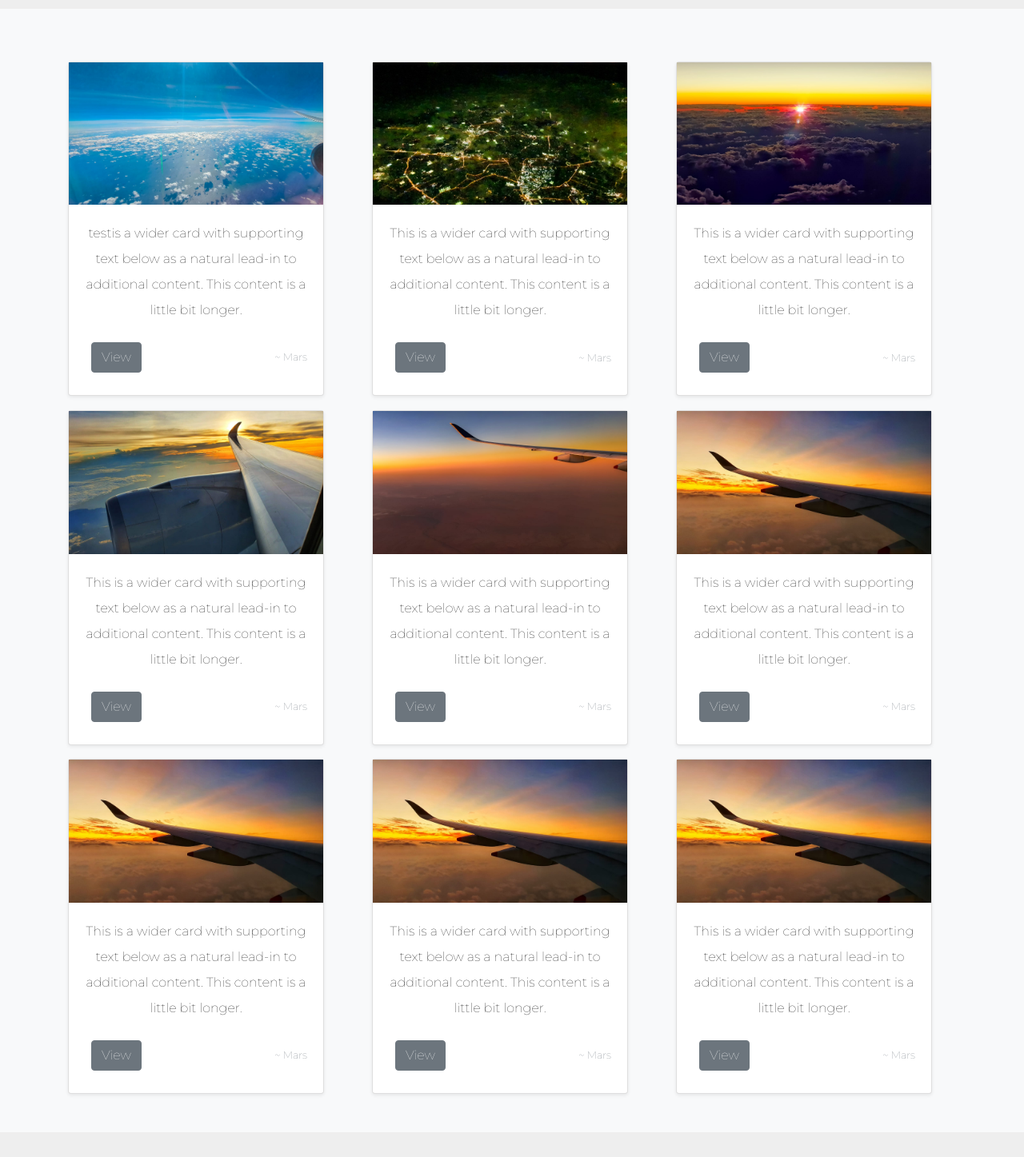
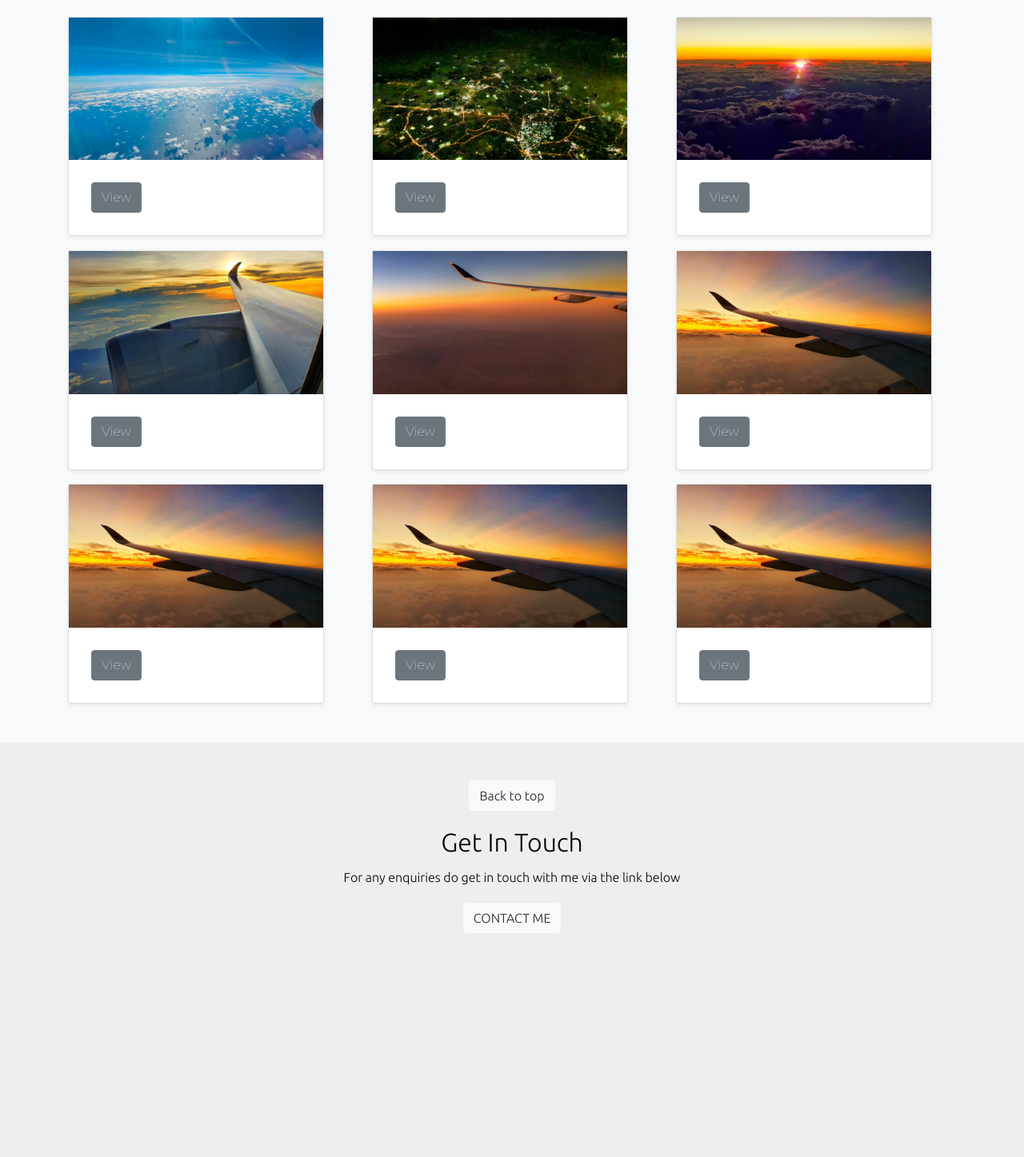
Before and after one commit to nashmazlan/Mars-sGallery1, a plain HTML site: page photos2.html in a window 1280 px wide. Shown: the part 433-1880 px from the top of the page at 80% size. After the commit the page ends 1680 px from the top, so only its background shows below. Drawn offline with nearby package versions, Linux system fonts and the light colour scheme.

Commit message:
Update photos2.html

```diff
--- a/photos2.html
+++ b/photos2.html
@@ -56,14 +56,13 @@
         <div class="row">
           <div class="col-sm-8 col-md-7 py-4">
             <h4 class="text-white">Mars's Gallery</h4>
-            <p class="text-muted">Blah Blah Blah</p>
           </div>
           <div class="col-sm-4 offset-md-1 py-4">
             <h4 class="text-white">Contact</h4>
             <ul class="list-unstyled">
               <li><a href="#" class="text-white">Follow on Twitter</a></li>
               <li><a href="#" class="text-white">Like on Facebook</a></li>
-              <li><a class="btn btn-light" href="mailto:nashrulmazlan7@gmail.com">Contact me</a></li>
+              <li><a class="btn btn-light" href="mailto:marsgallery65@gmail.com">Contact me</a></li>
             </ul>
           </div>
         </div>
@@ -91,11 +90,10 @@
       <div class="row py-lg-5">
         <div class="col-lg-6 col-md-8 mx-auto">
           <h1 class="fw-light">Photo Gallery</h1>
-          <p class="lead">Blah Blah Blah
           <p>
             <a href="photos.html" class="btn btn-secondary my-2">Prev Page</a>
             <a href="photos3.html" class="btn btn-secondary my-2">Video Gallery</a>
-            <a href="index.html" class= "btn btn-secondary my-2">Main Page</a>
+            <a href="index.html" class="btn btn-secondary my-2">Main Page</a>
           </p>
         </div>
       </div>
@@ -109,12 +107,10 @@
             <div class="card shadow-sm">
               <img class="Pic" src="images/Test1.png" alt="Jake">
               <div class="card-body">
-                <p class="card-text">testis a wider card with supporting text below as a natural lead-in to additional content. This content is a little bit longer.</p>
                 <div class="d-flex justify-content-between align-items-center">
                   <div class="btn-group">
                     <a href="images/Test1.png" class="btn btn-secondary my-2">View</a>
                   </div>
-                  <small class="text-muted">~ Mars</small>
                 </div>
               </div>
             </div>
@@ -123,12 +119,10 @@
             <div class="card shadow-sm">
               <img class="Pic" src="images/Test8.png" alt="Jake">
               <div class="card-body">
-                <p class="card-text">This is a wider card with supporting text below as a natural lead-in to additional content. This content is a little bit longer.</p>
                 <div class="d-flex justify-content-between align-items-center">
                   <div class="btn-group">
                     <a href="images/Test8.png" class="btn btn-secondary my-2">View</a>
                   </div>
-                  <small class="text-muted">~ Mars</small>
                 </div>
               </div>
             </div>
@@ -137,12 +131,10 @@
             <div class="card shadow-sm">
               <img class="Pic" src="images/Test10.png" alt="">
               <div class="card-body">
-                <p class="card-text">This is a wider card with supporting text below as a natural lead-in to additional content. This content is a little bit longer.</p>
                 <div class="d-flex justify-content-between align-items-center">
                   <div class="btn-group">
                     <a href="images/Test10.png" class="btn btn-secondary my-2">View</a>
                   </div>
-                  <small class="text-muted">~ Mars</small>
                 </div>
               </div>
             </div>
@@ -152,12 +144,10 @@
             <div class="card shadow-sm">
               <img class="Pic" src="images/Test11.png" alt="">
               <div class="card-body">
-                <p class="card-text">This is a wider card with supporting text below as a natural lead-in to additional content. This content is a little bit longer.</p>
                 <div class="d-flex justify-content-between align-items-center">
                   <div class="btn-group">
                     <a href="images/Test11.png" class="btn btn-secondary my-2">View</a>
                   </div>
-                  <small class="text-muted">~ Mars</small>
                 </div>
               </div>
             </div>
@@ -166,12 +156,10 @@
             <div class="card shadow-sm">
               <img class="Pic" src="images/Test5.png" alt="">
               <div class="card-body">
-                <p class="card-text">This is a wider card with supporting text below as a natural lead-in to additional content. This content is a little bit longer.</p>
                 <div class="d-flex justify-content-between align-items-center">
                   <div class="btn-group">
                     <a href="images/Test5.png" class="btn btn-secondary my-2">View</a>
                   </div>
-                  <small class="text-muted">~ Mars</small>
                 </div>
               </div>
             </div>
@@ -180,12 +168,10 @@
             <div class="card shadow-sm">
               <img class="Pic" src="images/Test4.png" alt="Jake">
               <div class="card-body">
-                <p class="card-text">This is a wider card with supporting text below as a natural lead-in to additional content. This content is a little bit longer.</p>
                 <div class="d-flex justify-content-between align-items-center">
                   <div class="btn-group">
                     <a href="images/Test4.png" class="btn btn-secondary my-2">View</a>
                   </div>
-                  <small class="text-muted">~ Mars</small>
                 </div>
               </div>
             </div>
@@ -195,12 +181,10 @@
             <div class="card shadow-sm">
               <img class="Pic" src="images/Test4.png" alt="Jake">
               <div class="card-body">
-                <p class="card-text">This is a wider card with supporting text below as a natural lead-in to additional content. This content is a little bit longer.</p>
                 <div class="d-flex justify-content-between align-items-center">
                   <div class="btn-group">
                     <a href="images/Test4.png" class="btn btn-secondary my-2">View</a>
                   </div>
-                  <small class="text-muted">~ Mars</small>
                 </div>
               </div>
             </div>
@@ -209,12 +193,10 @@
             <div class="card shadow-sm">
               <img class="Pic" src="images/Test4.png" alt="Jake">
               <div class="card-body">
-                <p class="card-text">This is a wider card with supporting text below as a natural lead-in to additional content. This content is a little bit longer.</p>
                 <div class="d-flex justify-content-between align-items-center">
                   <div class="btn-group">
                     <a href="images/Test4.png" class="btn btn-secondary my-2">View</a>
                   </div>
-                  <small class="text-muted">~ Mars</small>
                 </div>
               </div>
             </div>
@@ -223,12 +205,10 @@
             <div class="card shadow-sm">
               <img class="Pic" src="images/Test4.png" alt="Jake">
               <div class="card-body">
-                <p class="card-text">This is a wider card with supporting text below as a natural lead-in to additional content. This content is a little bit longer.</p>
                 <div class="d-flex justify-content-between align-items-center">
                   <div class="btn-group">
                     <a href="images/Test4.png" class="btn btn-secondary my-2">View</a>
                   </div>
-                  <small class="text-muted">~ Mars</small>
                 </div>
               </div>
             </div>
@@ -246,7 +226,7 @@
       <div class="contact-me">
         <h2>Get In Touch</h2>
         <p>For any enquiries do get in touch with me via the link below</p>
-        <a class="btn btn-light" href="mailto:nashrulmazlan7@gmail.com">CONTACT ME</a>
+        <a class="btn btn-light" href="mailto:marsgallery65@gmail.com">CONTACT ME</a>
       </div>
       </p>
     </div>
```
